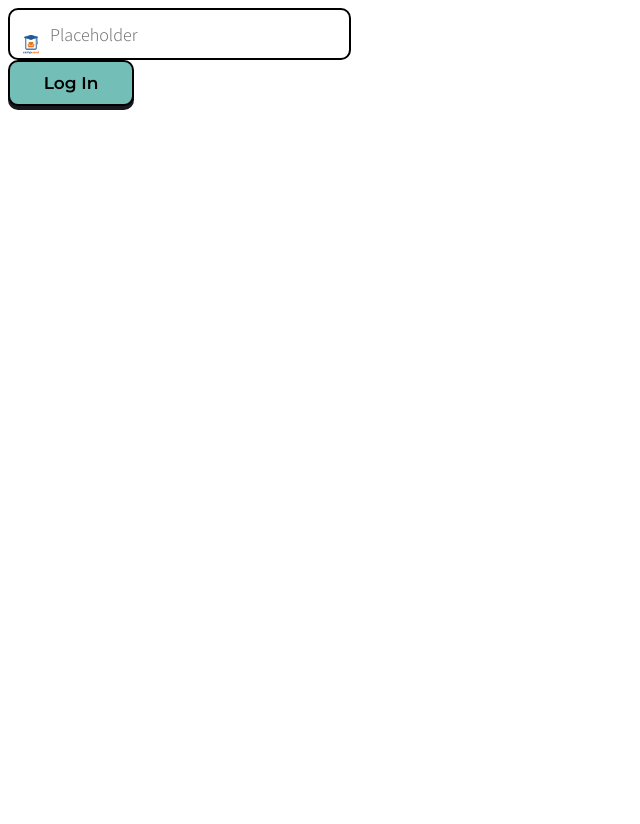
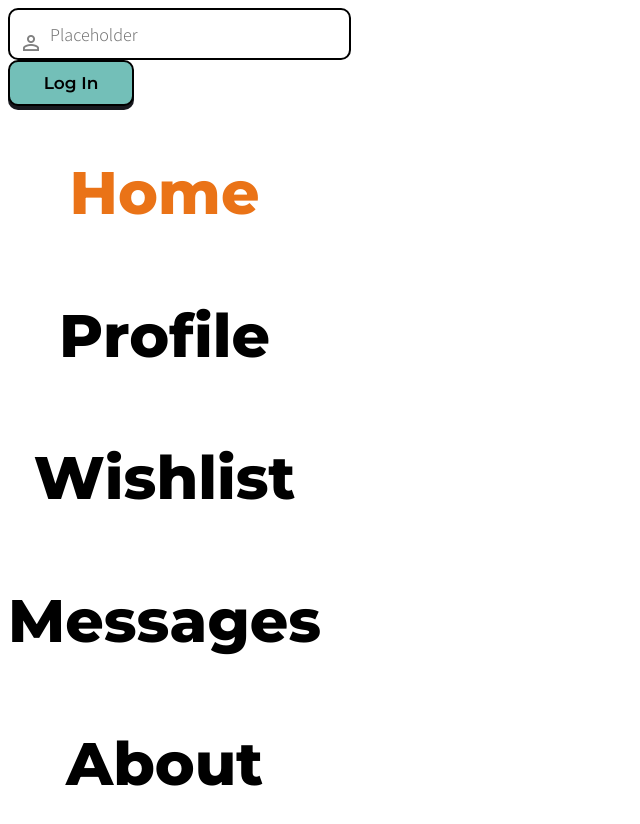
Before and after one commit to cindyparkk/campused, a Next.js app: page / in a window 1280 px wide. Shown: the top 824 px of the page, without its empty margins (0-640 px from the left). Before the commit the page ends 800 px from the top, so only its background shows below. Built offline with nearby package versions, Linux system fonts and the light colour scheme.

Commit message:
edited some comps

```diff
--- a/comps/Button/index.js
+++ b/comps/Button/index.js
@@ -17,7 +17,7 @@ const ButtonBox = styled.div`
     box-shadow: 0px 4px 0px #18191F;
     border-radius: 10px;
     cursor: pointer;
-    padding: 0 15px;
+    padding: 0 30px;
 
     font-family:  "Montserrat", sans-serif;
     font-weight: 600;
--- a/comps/InputwIcon/index.js
+++ b/comps/InputwIcon/index.js
@@ -29,22 +29,18 @@ const Input = styled.input`
     box-sizing: border-box;
     border-radius: 10px;
     padding-left: 40px;
-
-    font-family: "Assistant", sans-serif;
-    font-weight: 300;
-    font-size: 18px;
 `
 
-const InputwIcon = ({ placeholder, imgurl}) => {
+const InputwIcon = ({ placeholder, icon}) => {
     return <Contain>
-        <Icon src={imgurl}></Icon>
+        <Icon src={icon}></Icon>
         <Input type="text" placeholder={placeholder}></Input>
     </Contain>
 }
 
 InputwIcon.defaultProps = {
     placeholder:"Placeholder",
-    imgurl:"/user_icon.png"
+    icon:"/user_icon.png"
 }
 
 export default InputwIcon;
--- a/comps/Menu/index.js
+++ b/comps/Menu/index.js
@@ -7,11 +7,10 @@ const Contain = styled.div`
     align-items: center;
     justify-content: center;
 `
-const Item = styled.h1`
-    font-family: "Montserrat", sans-serif;
-    font-weight: 800;
+const Item = styled.h2`
     font-size: 60px;
     cursor: pointer;
+    margin-bottom: 20px;
 
     &:hover {
         color: #EA7317;
@@ -20,16 +19,19 @@ const Item = styled.h1`
 `
 
 const Menu = ({}) => {
-    const [selected, setSelected] = useState(false);
+    const [selected, setSelected] = useState(1);
 
     return <Contain>
-        <Item selected={selected} onClick={()=>{
-            setSelected(!selected);}}>Home</Item>
-        <Item selected={selected} onClick={()=>{
-            setSelected(!selected);}}>Profile</Item>
-        <Item>Wishlist</Item>
-        <Item>Messages</Item>
-        <Item>About</Item>
+        <Item selected={selected === 1} onClick={()=>{
+            setSelected(1);}}>Home</Item>
+        <Item selected={selected === 2} onClick={()=>{
+            setSelected(2);}}>Profile</Item>
+        <Item selected={selected === 3} onClick={()=>{
+            setSelected(3);}}>Wishlist</Item>
+        <Item selected={selected === 4} onClick={()=>{
+            setSelected(4);}}>Messages</Item>
+        <Item selected={selected === 5} onClick={()=>{
+            setSelected(5);}}>About</Item>
     </Contain>
 }
 
--- a/pages/index.js
+++ b/pages/index.js
@@ -1,6 +1,7 @@
 import React, {useState} from 'react';
 import Button from '../comps/Button';
 import InputwIcon from '../comps/InputwIcon';
+import Menu from '../comps/Menu';
 
 export default function Home() {
 
@@ -8,6 +9,7 @@ export default function Home() {
     {/* <img src="/logo_colour.png"/> */}
     <InputwIcon imgurl="/logo_colour.png"/>
     <Button text="Log In" bgcolor="#73BFB8"/>
+    <Menu />
     </div>
 
 }
--- a/pages/index.scss
+++ b/pages/index.scss
@@ -53,3 +53,9 @@ p {
     font-weight: 300;
     font-size: 18px;
 }
+
+input {
+    font-family: "Assistant", sans-serif;
+    font-weight: 300;
+    font-size: 18px;
+}
```
